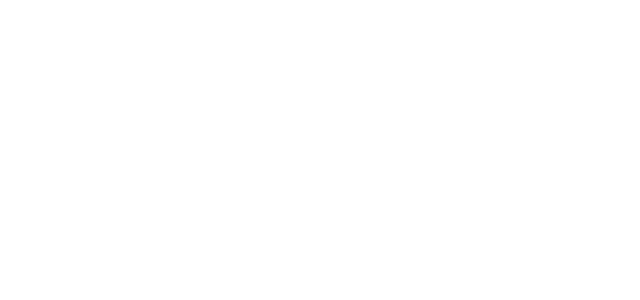
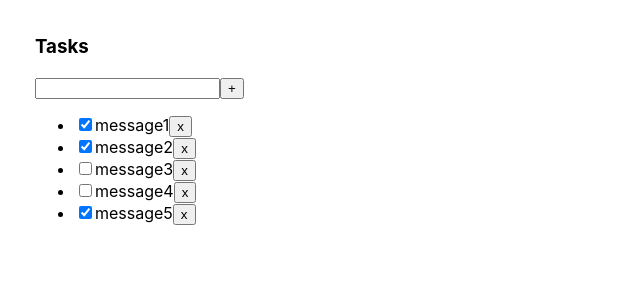
Before and after one commit to DmitryShastel/Native_JS_2.0_old, a React (Create React App) app in the folder Folder_1/native_js_2.0/: page / in a window 1280 px wide. Shown: the top 300 px of the page, without its empty margins (0-640 px from the left). Built offline with nearby package versions, Linux system fonts and the light colour scheme.

Commit message:
The List of tasks is created

```diff
--- a/Folder_1/native_js_2.0/src/App.tsx
+++ b/Folder_1/native_js_2.0/src/App.tsx
@@ -3,43 +3,22 @@ import {FullInput} from "./Native_JS_2.0/Native_JS_Monday/Fullinput";
 
 
 function App() {
-    let [message, setMessage] = useState([
-        {message: 'message1', priority: 'high'},
-        {message: 'message2', priority: 'middle'},
-        {message: 'message3', priority: 'low'}
-    ])
+       let tasks = [
+        {id: 1, title: 'message1', isDone: true},
+        {id: 2, title: 'message2', isDone: true},
+        {id: 3, title: 'message3', isDone: false},
+        {id: 4, title: 'message4', isDone: false},
+        {id: 5, title: 'message5', isDone: true},
 
-    let [filter, setFilter] = useState('all')
+    ]
 
-
-    const addMessage = (title: string) => {
-        let newMessage = {message: title, priority: ''}
-        setMessage([newMessage, ...message])
-    }
-
-    let filterMessage = message
-    if (filter === 'all') {
-        return filterMessage = message.filter(m => m.priority === 'all')
-    }
-    if (filter === 'high') {
-        return filterMessage = message.filter(m => m.priority === 'high')
-    }
-    if (filter === 'middle') {
-        return filterMessage = message.filter(m => m.priority === 'middle')
-    }
 
     return (
         <div className="App">
 
-            <FullInput addMessage={addMessage}/>
+
             <div className='block'>
-                {
-                    message.map((el, index) => {
-                        return (
-                            <div key={index}>{el.message}</div>
-                        )
-                    })
-                }
+                <FullInput tasks={tasks} title='Tasks'/>
             </div>
 
 
--- a/Folder_1/native_js_2.0/src/Native_JS_2.0/Native_JS_Monday/Fullinput.tsx
+++ b/Folder_1/native_js_2.0/src/Native_JS_2.0/Native_JS_Monday/Fullinput.tsx
@@ -1,34 +1,39 @@
-import React, {ChangeEvent, useState} from "react"
+import React from "react"
 
 
-type FullInputType = {
-    addMessage: (title: string) => void
+type TaskType = {
+    id: number
+    title: string
+    isDone: boolean
 }
 
+type FullInputType = {
+    title: string
+    tasks: Array<TaskType>
+}
+
+
 export const FullInput = (props: FullInputType) => {
-    let[title, setTitle] = useState('')
-
-    const onChangeHandler = (event: ChangeEvent<HTMLInputElement>) => {
-        setTitle(event.currentTarget.value)
-    }
-
-    const onclickHandler = () =>{
-        props.addMessage(title)
-        setTitle('')
-    }
 
     return (
         <div className='block'>
             <div>
-                <input value={title} onChange={onChangeHandler}/>
-                <button onClick={onclickHandler}>+</button>
+                <h3>{props.title}</h3>
+                <input/>
+                <button>+</button>
+                <ul>
+                    {
+                        props.tasks.map((t) => {
+                            return  <li key={t.id}>
+                                <input type='checkbox' checked={t.isDone}/>
+                                <span>{t.title}</span>
+                                <button onClick={() => {}}>x</button>
+                            </li>
+                        })
+                    }
+                </ul>
             </div>
-            <div>
-                <button onClick={() => {}}>All</button>
-                <button onClick={() => {}}>High</button>
-                <button onClick={() => {}}>Middle</button>
-                <button onClick={() => {}}>Low</button>
-            </div>
+
         </div>
     )
 }
```
